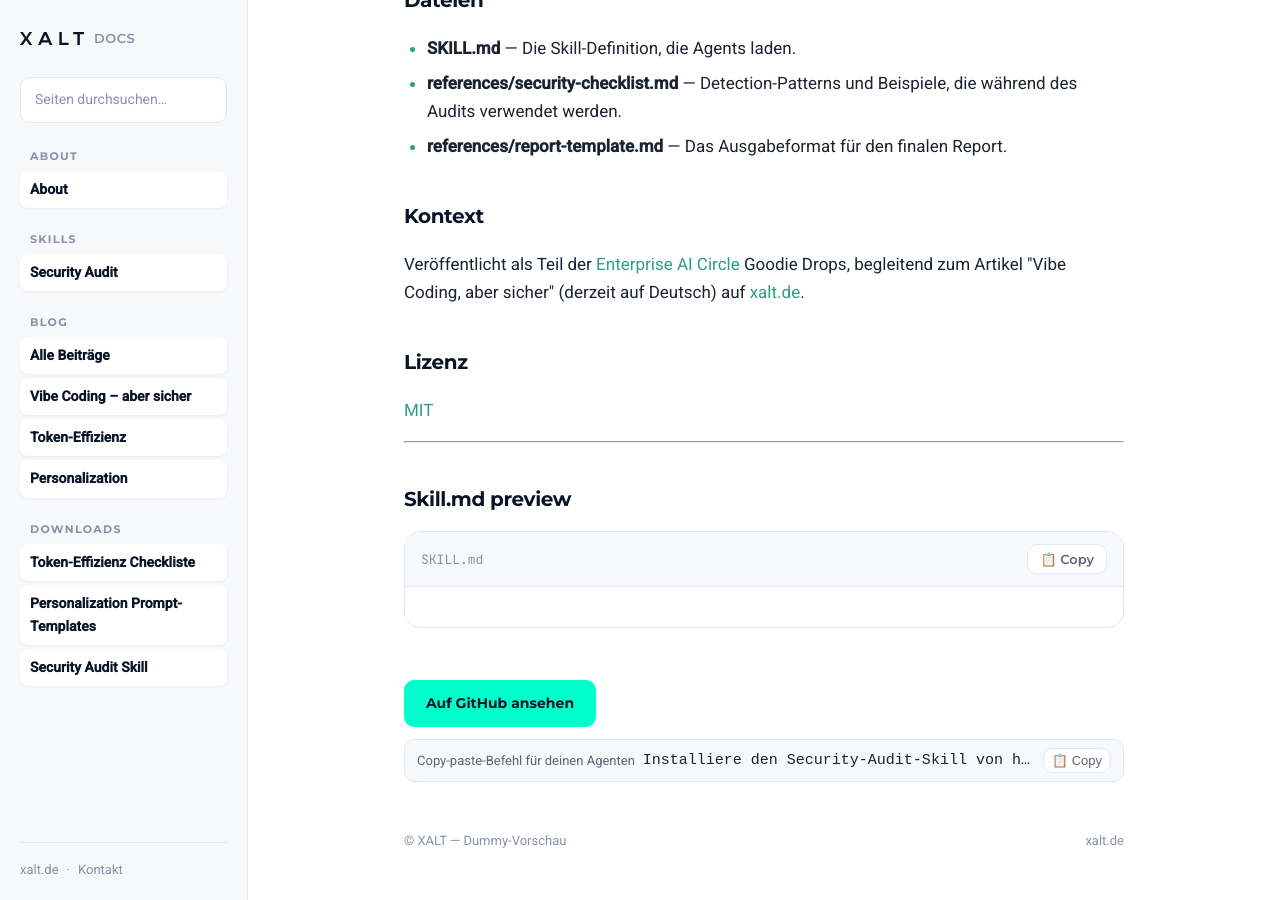
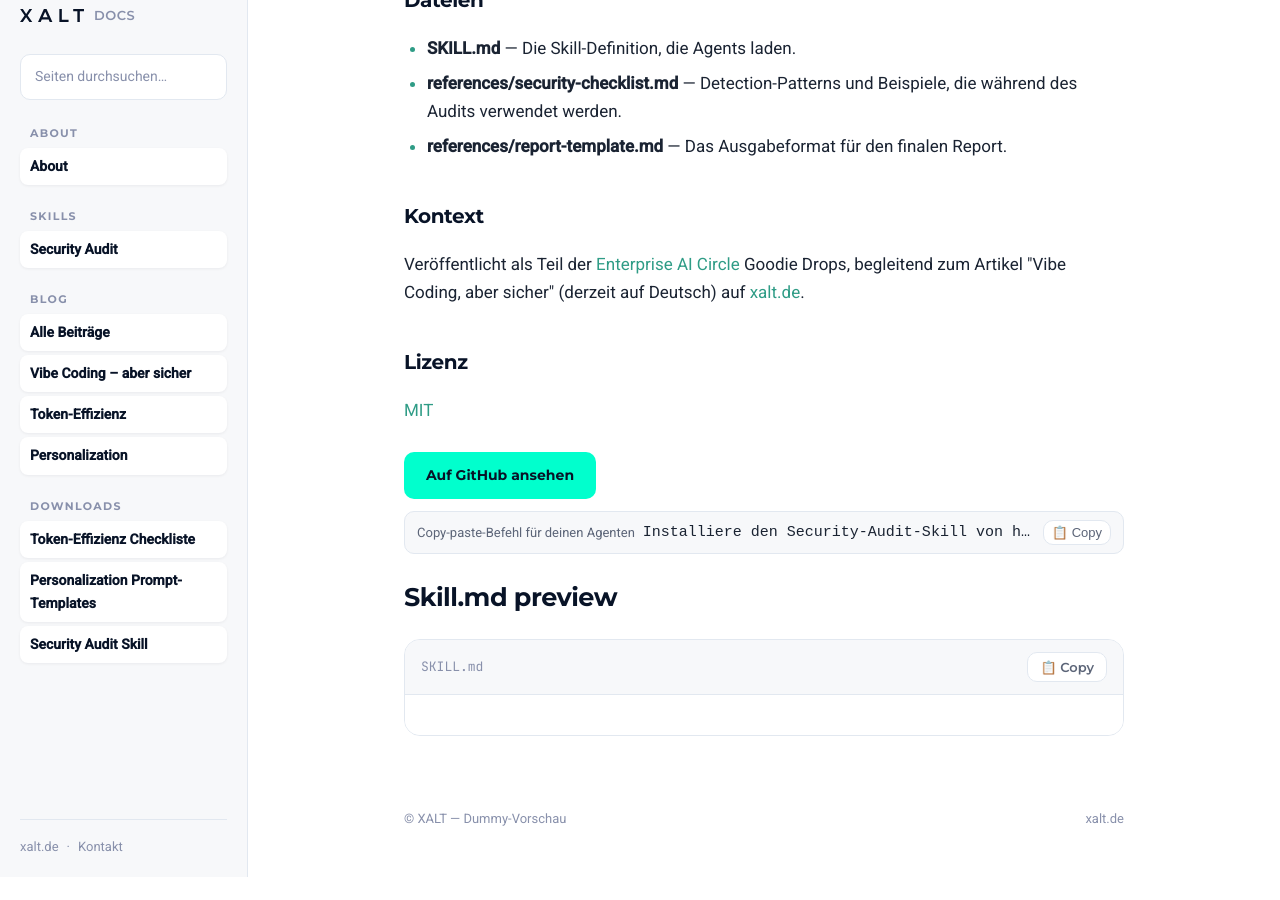
Before and after one commit to Enterprise-AI-Circle/agent-skills, a Jekyll site: the page built from downloads/security-audit.html, in a window 1280 px wide and 900 px high, scrolled down 2689 px. Built offline with Jekyll 4.4.1, drawn with Linux system fonts in a browser that asks for light colours; after the commit the page ends 3566 px from its top, so only the background shows below that.

Commit message:
fix: cta-row zwischen Content und Preview — include-Partial + Layout-Refaktorierung
- _includes/skill-cta.html: neues Partial, generiert cta dynamisch aus
  page.title + page.skill_path
- _layouts/doc.html: kein article-Tag mehr, nur header + {{ content }}
- security-audit.html: article-Wrapper manuell, cta-row dazwischen:
  article → {% include %} → preview
- token-effizienz + personalization: {% include skill-cta.html %} vor
  dem Preview-Block
- Neu: Neue Skill-Seiten mit nur {%% include skill-cta.html %%} +
  Content + Preview — cta generiert sich automatisch

```diff
--- /dev/null
+++ b/_includes/skill-cta.html
@@ -0,0 +1,8 @@
+<div class="cta-row">
+  <a class="btn btn-primary" href="https://github.com/Enterprise-AI-Circle/agent-skills/tree/main/agent-skills/{{ page.skill_path }}" rel="noopener">Auf GitHub ansehen</a>
+  <div class="skill-prompt">
+    <span class="skill-prompt-hint">Copy-paste-Befehl für deinen Agenten</span>
+    <code>Installiere den {{ page.title | replace: ' Skill', '' | replace: '-Skill', '' | replace: ' ', '-' }}-Skill von hier: https://github.com/Enterprise-AI-Circle/agent-skills/tree/main/agent-skills/{{ page.skill_path }}</code>
+    <button class="copy-btn-inline" onclick="copySkillPrompt()">📋 Copy</button>
+  </div>
+</div>
--- a/_layouts/doc.html
+++ b/_layouts/doc.html
@@ -6,17 +6,4 @@ layout: default
   <h1>{{ page.title }}</h1>
   {% if page.description %}<p class="subtitle">{{ page.description }}</p>{% endif %}
 </header>
-<article class="prose">
-  {{ content }}
-</article>
-
-{% if page.skill_path %}
-<div class="cta-row">
-  <a class="btn btn-primary" href="https://github.com/Enterprise-AI-Circle/agent-skills/tree/main/agent-skills/{{ page.skill_path }}" rel="noopener">Auf GitHub ansehen</a>
-  <div class="skill-prompt">
-    <span class="skill-prompt-hint">Copy-paste-Befehl für deinen Agenten</span>
-    <code>Installiere den {{ page.title | replace: ' Skill', '' | replace: '-Skill', '' | replace: ' ', '-' }}-Skill von hier: https://github.com/Enterprise-AI-Circle/agent-skills/tree/main/agent-skills/{{ page.skill_path }}</code>
-    <button class="copy-btn-inline" onclick="copySkillPrompt()">📋 Copy</button>
-  </div>
-</div>
-{% endif %}
+{{ content }}
--- a/downloads/personalization.html
+++ b/downloads/personalization.html
@@ -6,6 +6,8 @@ eyebrow: Download
 permalink: /downloads/personalization.html
 skill_path: personalization
 ---
+
+{% include skill-cta.html %}
 
 <div class="preview-wrapper">
   <div class="preview-toolbar">
--- a/downloads/security-audit.html
+++ b/downloads/security-audit.html
@@ -7,6 +7,7 @@ permalink: /downloads/security-audit.html
 skill_path: security-audit
 ---
 
+<article class="prose">
   <p>Ein Skill für AI Coding Agents (OpenClaw, Claude Code, Cursor und Compatible), der eine Codebase auf typische Vibe-Coding-Schwachstellen, geleakte Secrets, Dependency-CVEs und mismatches zwischen Privacy-Versprechen und dem tatsächlichen Code prüft.</p>
   <p>Fühlt sich an wie ein sorgfältiger Engineer, der das Repo reviewt — nicht wie ein Scanner, der eine Wand aus Warnungen ausspuckt.</p>
 
@@ -73,8 +74,9 @@ skill_path: security-audit
 
   <h2>Lizenz</h2>
   <p><a href="../LICENSE">MIT</a></p>
+</article>
 
-  <hr>
+{% include skill-cta.html %}
 
 <h2>Skill.md preview</h2>
 <div class="preview-wrapper">
--- a/downloads/token-effizienz.html
+++ b/downloads/token-effizienz.html
@@ -6,6 +6,8 @@ eyebrow: Download
 permalink: /downloads/token-effizienz.html
 skill_path: token-effizienz
 ---
+
+{% include skill-cta.html %}
 
 <div class="preview-wrapper">
   <div class="preview-toolbar">
```
Lines whose indentation alone changed are shown as unchanged.
